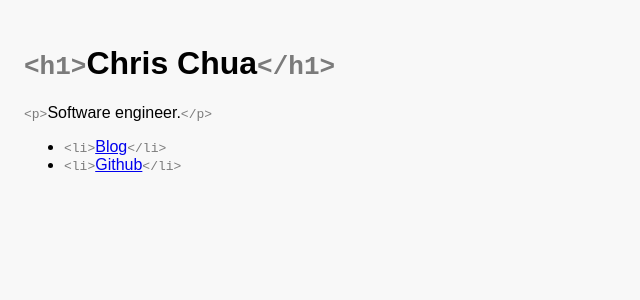
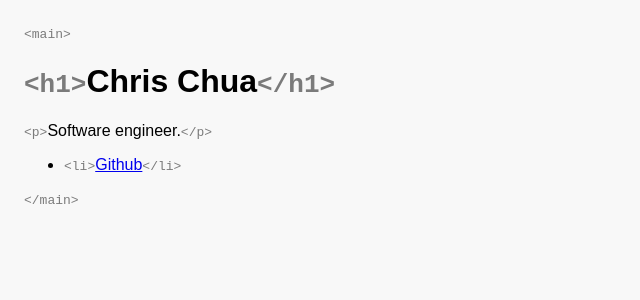
Before and after one commit to chrisirhc/sirh.cc, a Next.js app: page / in a window 1280 px wide. Shown: the top 300 px of the page, without its empty margins (0-640 px from the left). Built offline with nearby package versions, Linux system fonts and the light colour scheme.

Commit message:
clean up to bare essentials

```diff
--- a/pages/index.js
+++ b/pages/index.js
@@ -10,9 +10,9 @@ export default function Home() {
         <h1>Chris Chua</h1>
         <p>Software engineer.</p>
         <ul>
-          <li>
+          {/* <li>
             <a href="http://blog.sirh.cc/">Blog</a>
-          </li>
+          </li> */}
           <li>
             <a href="http://github.com/chrisirhc/">Github</a>
           </li>
--- a/styles/global.css
+++ b/styles/global.css
@@ -2,6 +2,18 @@ body {
   font-family: sans-serif;
   padding: 1em;
   background: #f8f8f8;
+}
+
+main::before {
+  opacity: 0.5;
+  content: "<main>";
+  font-family: monospace;
+}
+
+main::after {
+  opacity: 0.5;
+  content: "</main>";
+  font-family: monospace;
 }
 
 p::before {
```
